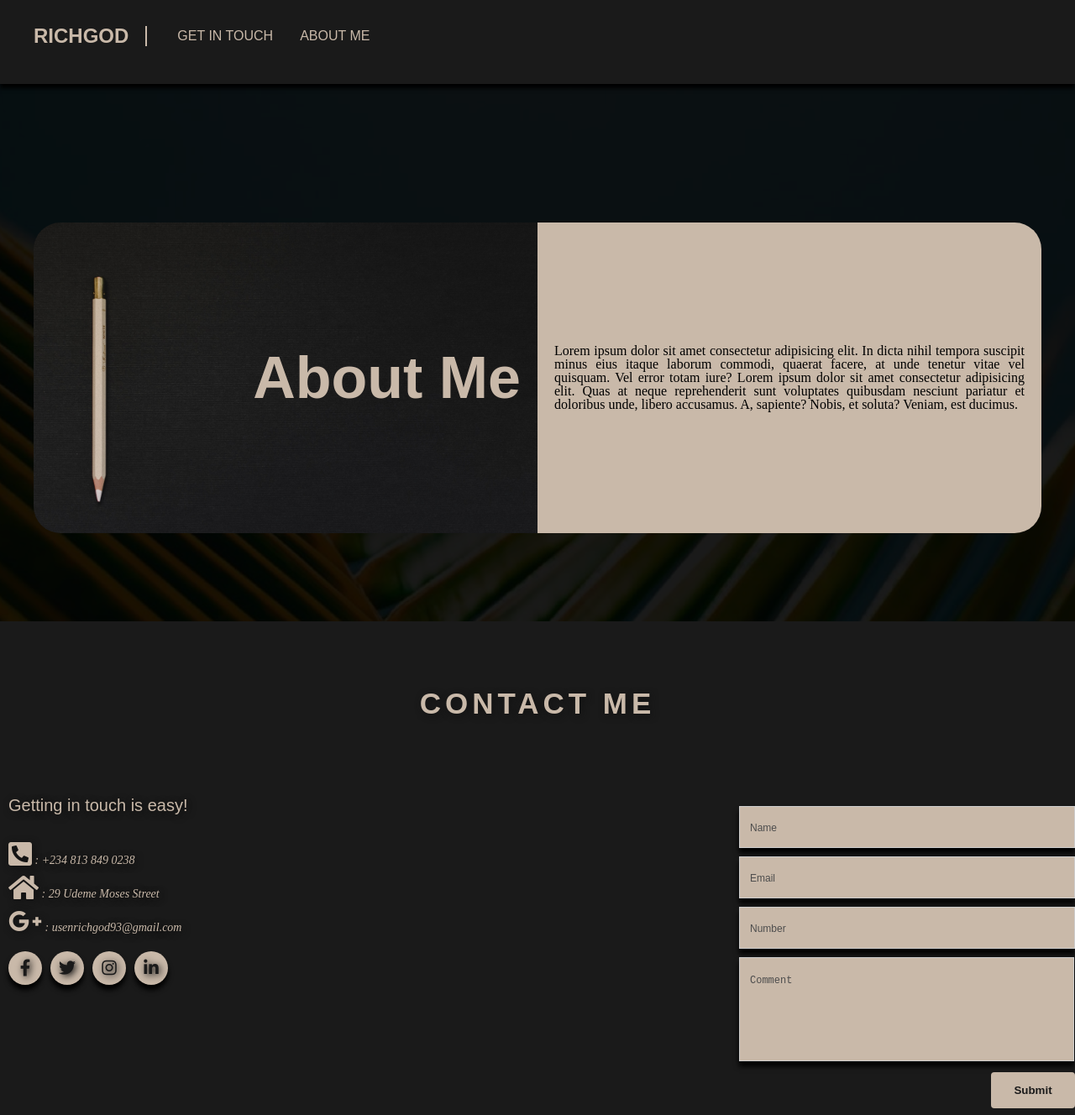
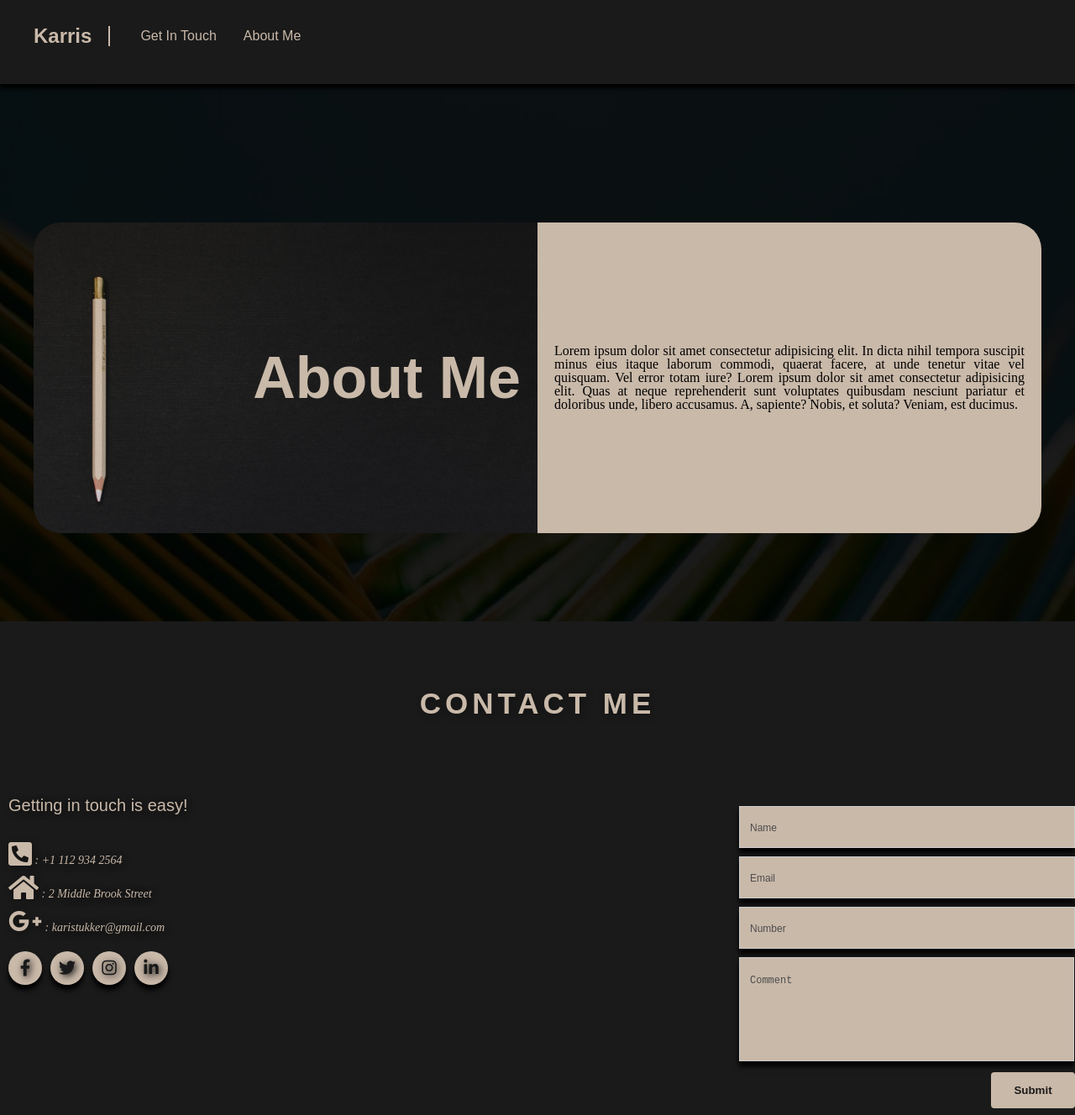
Before and after one commit to RichGod93/portfolio-responsive-html-css, a plain HTML site: page about.html in a window 1280 px wide. Shown: the whole page at 84% size. Drawn offline with Linux system fonts and the light colour scheme; files whose address does not match are found by name.

Commit message:
Fixed Bugs
Changed READEME.md content

```diff
--- a/about.html
+++ b/about.html
@@ -9,7 +9,7 @@
         <link rel="stylesheet" type="text/css" href="css/style.css">
         <link rel="stylesheet" type="text/css" href="css/about.css">
         <link rel="stylesheet"
-            href="/home/richgod/Desktop/CODES/HTML SOURCE CODES/HTML CSS WORKS/PORTFOLIO_RESPONSIVE_VIEW/css/fontawesome-free-5.15.3-web/css/all.css">
+            href="css/fontawesome-free-5.15.3-web/css/all.css">
         <title>My Portfolio</title>
         <!-- the link below is for the favicon -->
         <link rel="shortcut icon" type="image/png" href="#">
@@ -22,12 +22,12 @@
             <!-- HEADER NAV -->
             <header id="container-header">
                 <p class="header-brand">
-                    <a href="index.html" class="banner-name">RICHGOD</a>
+                    <a href="index.html" class="banner-name">Karris</a>
                 </p>
                 <nav>
                     <ul>
-                        <li><a href="#container-footer" class="nav-link border-bottom">GET IN TOUCH</a></li>
-                        <li><a href="about.html" class="nav-link">ABOUT ME</a></li>
+                        <li><a href="#container-footer" class="nav-link border-bottom">Get In Touch</a></li>
+                        <li><a href="about.html" class="nav-link">About Me</a></li>
                     </ul>
                 </nav>
             </header>
@@ -65,14 +65,14 @@
                     <section class="contact-info">
                         <p class="first-line">Getting in touch is easy!</p> <br>
                         <!-- OTHER INFO WITH FONT AWESOME ICONS -->
-                        <p class="other-info"><i class="fa fa-phone-square-alt fa-2x"></i>&nbsp;: +234 813 849 0238</p>
+                        <p class="other-info"><i class="fa fa-phone-square-alt fa-2x"></i>&nbsp;: +1 112 934 2564</p>
                         <br>
 
-                        <p class="other-info"><i class="fa fa-home fa-2x"></i>&nbsp;: 29 Udeme Moses Street</p>
+                        <p class="other-info"><i class="fa fa-home fa-2x"></i>&nbsp;: 2 Middle Brook Street</p>
                         <br>
 
                         <p class="other-info"><a href=""><i class="fab fa-google-plus-g fa-2x"></i>&nbsp;:
-                                usenrichgod93@gmail.com</a>
+                                karistukker@gmail.com</a>
                         </p>
                         <!-- SOCIAL MENU WITH FONT AWESOME ICONS -->
                         <div class="social-menu">
--- a/css/style.css
+++ b/css/style.css
@@ -29,6 +29,7 @@ main {
 
 .home-body {
 	background-color: #1a1a1a;
+	-moz-background-blend-mode: multiply;
 	background-blend-mode: multiply;
 	background-repeat: no-repeat;
 	background-position: center;
```
Also changed, not shown: index.html (+6 -6 lines), 1 other file.
